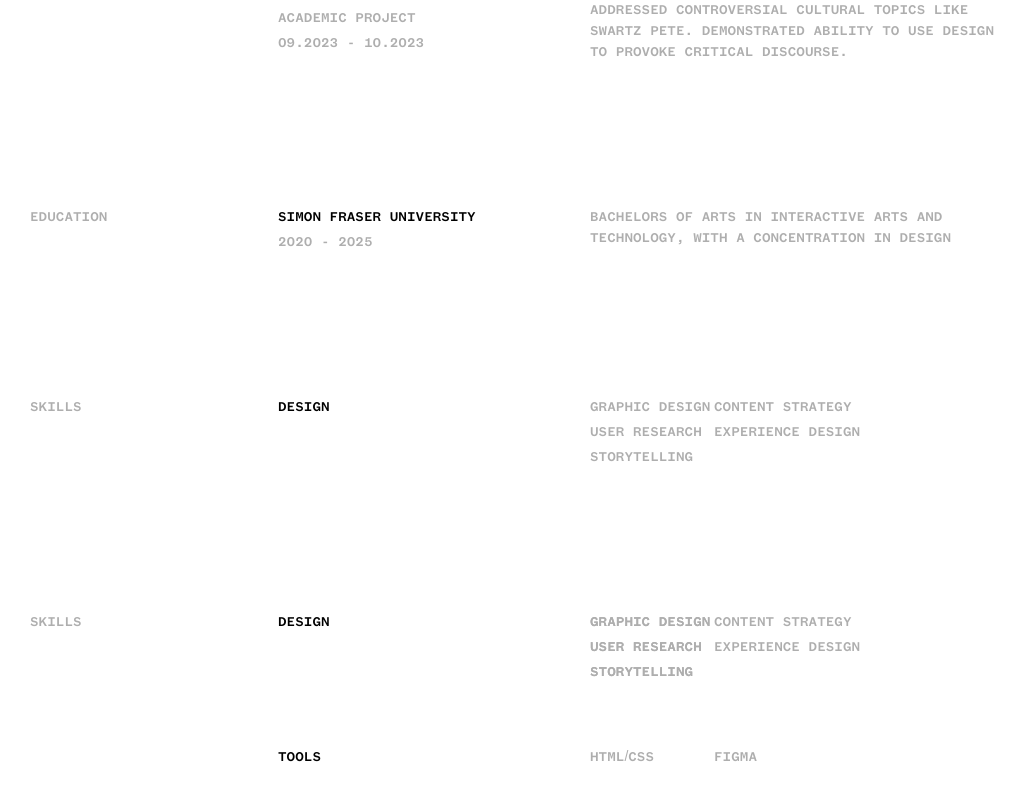
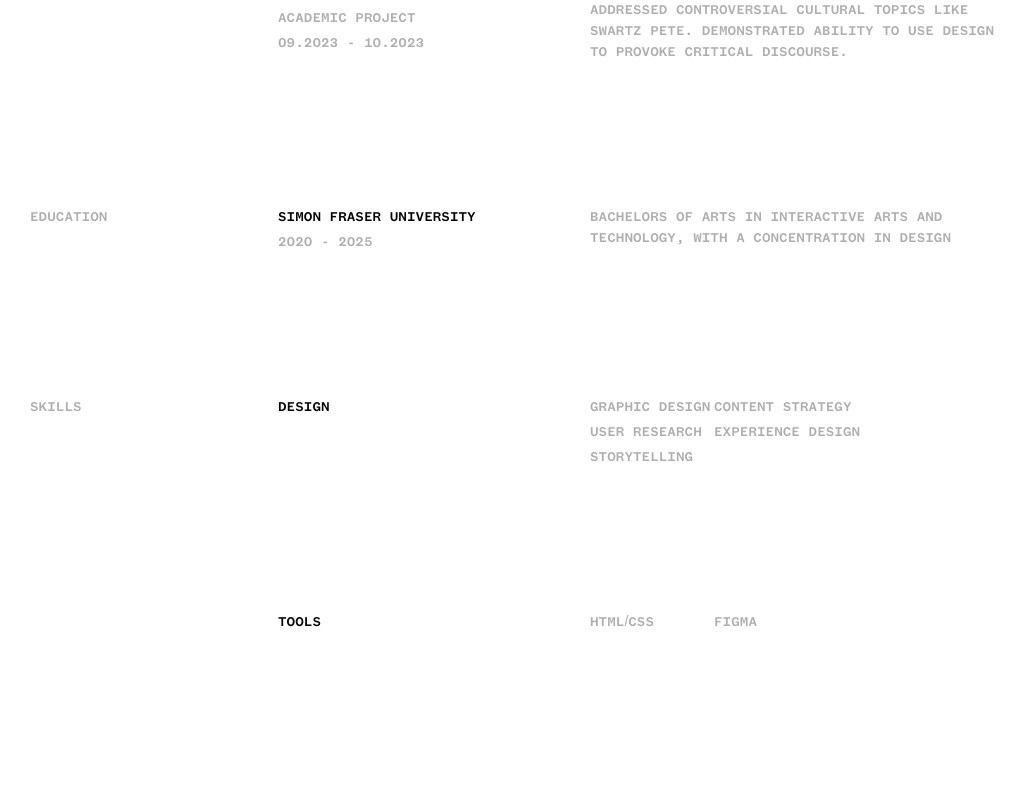
Before and after one commit to claret2002/portfolio2024-v1, a Next.js app: page / in a window 1280 px wide. Shown: the part 2379-3179 px from the top of the page, without its empty margins (0-1027 px from the left). After the commit the page ends 3052 px from the top, so only its background shows below. Built offline with nearby package versions, Linux system fonts and the light colour scheme.

Commit message:
fixed resume

```diff
--- a/src/app/(index)/page.tsx
+++ b/src/app/(index)/page.tsx
@@ -327,65 +327,15 @@ export default function Home() {
             </div>
 
             <div className="mx-custom-margin grid grid-cols-10 gap-x-5 mb-10 mt-20">
-                <div className="col-start-1 col-span-1">
-                    <h4 className="font-testFounders font-medium text-4xl text-customGray mt-16 row-start-2">
-                        SKILLS
-                    </h4>
-                </div>
-
-                <div className="col-start-3 col-span-2 ">
-                    <h4 className="font-testFounders font-medium text-4xl mt-16 ">
-                        DESIGN
-                    </h4>
-                </div>
-                <div className="col-start-5 col-span-2 ml-16 row-start-1">
-                    <div className="flex flex-col mt-16 gap-1">
-                        <h4 className="font-testFounders font-medium text-4xl text-customGray">
-                            GRAPHIC DESIGN
-                        </h4>
-                        <h4 className="font-testFounders font-medium text-4xl text-customGray">
-                            USER RESEARCH
-                        </h4>
-                        <h4 className="font-testFounders font-medium text-4xl text-customGray">
-                            STORYTELLING
-                        </h4>
-                    </div>
-
-                </div>
-
-                <div className="col-start-6 col-span-2 ml-16 row-start-1">
-                    <div className="flex flex-col mt-16 gap-1">
-                        <h4 className="font-testFounders font-medium text-4xl text-customGray">
-                            CONTENT STRATEGY </h4>
-                        <h4 className="font-testFounders font-medium text-4xl text-customGray">
-                            EXPERIENCE DESIGN </h4>
-
-                    </div>
-
-                </div>
-
                 <div className="col-start-3 col-span-2 ">
                     <h4 className="font-testFounders font-medium text-4xl mt-16 ">
                         TOOLS
                     </h4>
                 </div>
 
-                <div className="col-start-5 col-span-2 ml-16 row-start-1">
-                    <div className="flex flex-col mt-16 gap-1">
-                        <h4 className="font-testFounders font-medium text-4xl text-customGray">
-                            GRAPHIC DESIGN
-                        </h4>
-                        <h4 className="font-testFounders font-medium text-4xl text-customGray">
-                            USER RESEARCH
-                        </h4>
-                        <h4 className="font-testFounders font-medium text-4xl text-customGray">
-                            STORYTELLING
-                        </h4>
-                    </div>
 
-                </div>
 
-                <div className="col-start-6 col-span-2 ml-16 row-start-2">
+                <div className="col-start-6 col-span-2 ml-16 row-start-1">
                     <div className="flex flex-col mt-16 gap-1">
                         <h4 className="font-testFounders font-medium text-4xl text-customGray">
                             FIGMA </h4>
@@ -394,7 +344,7 @@ export default function Home() {
                     </div>
                 </div>
 
-                <div className="col-start-5 col-span-2 ml-16 row-start-2">
+                <div className="col-start-5 col-span-2 ml-16 row-start-1">
                     <div className="flex flex-col mt-16 gap-1">
                         <h4 className="font-testFounders font-medium text-4xl text-customGray">
                             HTML/CSS </h4>
```
